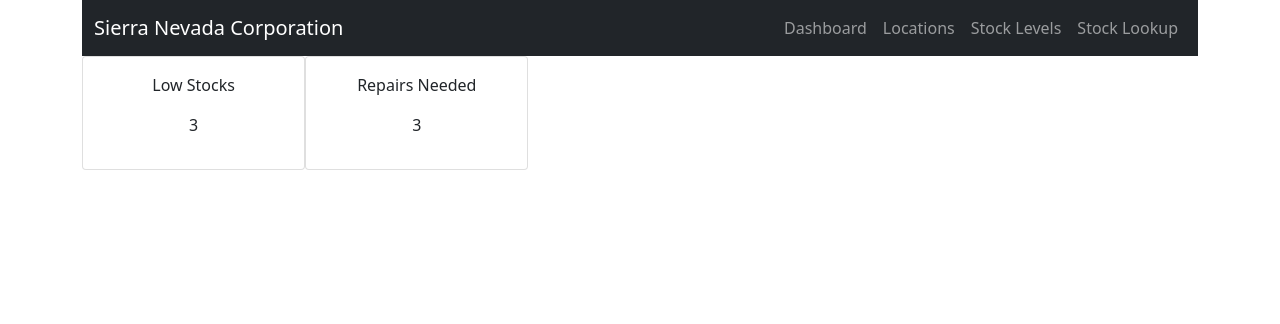
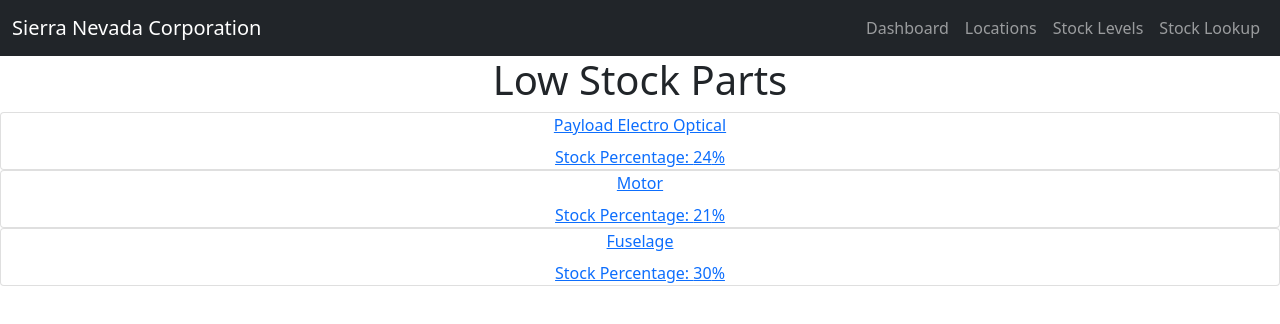
Before and after one commit to reicraftscodes/uas-lifecycle-management-frontend, a React (Create React App) app: page /stock-levels in a window 1280 px wide. Shown: the top 324 px of the page. Built offline with nearby package versions, Linux system fonts and the light colour scheme.

Commit message:
Added LowStockParts component from old project, added Router.

```diff
--- a/package.json
+++ b/package.json
@@ -9,6 +9,7 @@
     "bootstrap": "^5.1.3",
     "react": "^17.0.2",
     "react-dom": "^17.0.2",
+    "react-router-dom": "^6.2.1",
     "react-scripts": "5.0.0",
     "reactstrap": "^9.0.1",
     "web-vitals": "^2.1.4"
--- a/src/App.js
+++ b/src/App.js
@@ -1,13 +1,25 @@
-import logo from './logo.svg';
 import './App.css';
+import React from "react";
+import {Route, Routes} from 'react-router-dom';
 import Dashboard from "./pages/Dashboard";
+import StockLevels from "./pages/StockLevels";
+import AppNavbar from "./components/AppNavbar";
 
-function App() {
-  return (
-    <div className="App">
-      <Dashboard />
-    </div>
-  );
+
+class App extends React.Component {
+
+    render() {
+        return (
+            <div className="App">
+                <AppNavbar />
+                <Routes>
+                    <Route path="/" element={<Dashboard />} />
+                    <Route path="/stock-levels" element={<StockLevels />}>
+                </Route>
+                </Routes>
+            </div>
+        )
+    }
 }
 
 export default App;
--- a/src/index.js
+++ b/src/index.js
@@ -4,12 +4,15 @@ import './index.css';
 import App from './App';
 import reportWebVitals from './reportWebVitals';
 import 'bootstrap/dist/css/bootstrap.min.css';
+import { BrowserRouter as Router } from 'react-router-dom';
 
 ReactDOM.render(
-  <React.StrictMode>
-    <App />
-  </React.StrictMode>,
-  document.getElementById('root')
+    <React.StrictMode>
+        <Router>
+            <App />
+        </Router>
+    </React.StrictMode>,
+    document.getElementById('root')
 );
 
 // If you want to start measuring performance in your app, pass a function
--- a/src/pages/Dashboard.js
+++ b/src/pages/Dashboard.js
@@ -10,10 +10,8 @@ export default class Dashboard extends React.Component {
     }
 
     render() {
-
         return (
             <Container>
-                <AppNavbar />
                 <div id="details-container">
                     <DetailsCard name="Low Stocks" value="3" />
                     <DetailsCard name="Repairs Needed" value="3" />
--- /dev/null
+++ b/src/pages/StockLevels.js
@@ -0,0 +1,33 @@
+import {Card, CardText, CardTitle} from "reactstrap";
+import {Link} from "react-router-dom";
+import React from "react";
+
+function StockLevels() {
+
+    const dronePart = {failurePeriodTime: 100, failureTime: 100, weight: 2, location: 'Cardiff', name: 'Payload Electro Optical', partId: 4, units: 24, cost: 0, status: 'Awaiting repair'}
+    const dronePart2 = {failurePeriodTime: 100, failureTime: 100, weight: 2, location: 'Cardiff', name: 'Motor', partId: 5, units: 21, cost: 0, status: 'Awaiting repair'}
+    const dronePart3 = {failurePeriodTime: 100, failureTime: 100, weight: 2, location: 'Cardiff', name: 'Fuselage', partId: 6, units: 30, cost: 0, status: 'Beyond repair'}
+
+    const parts = [dronePart, dronePart2, dronePart3]
+
+    const partList = parts.map(part => {
+        return <Link to={`/app/parts/${part.partId}`}><div className="part-container">
+            <Card className="part-card">
+                <CardTitle>{part.name}</CardTitle>
+                <CardText>Stock Percentage: {part.units}%</CardText>
+            </Card>
+        </div>
+        </Link>
+    })
+
+    return (
+        <>
+            <h1>Low Stock Parts</h1>
+
+            {partList}
+
+        </>
+    )
+}
+
+export default StockLevels
```
Also changed, not shown: 1 other file (tests, documents, lock files or other folders).
